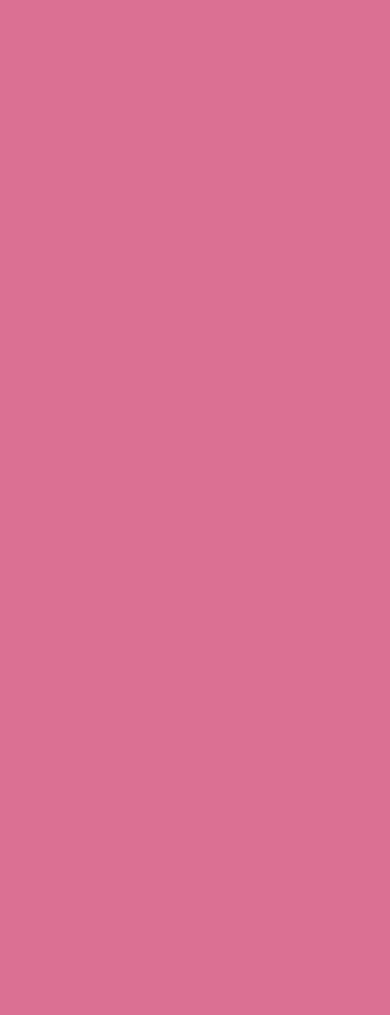
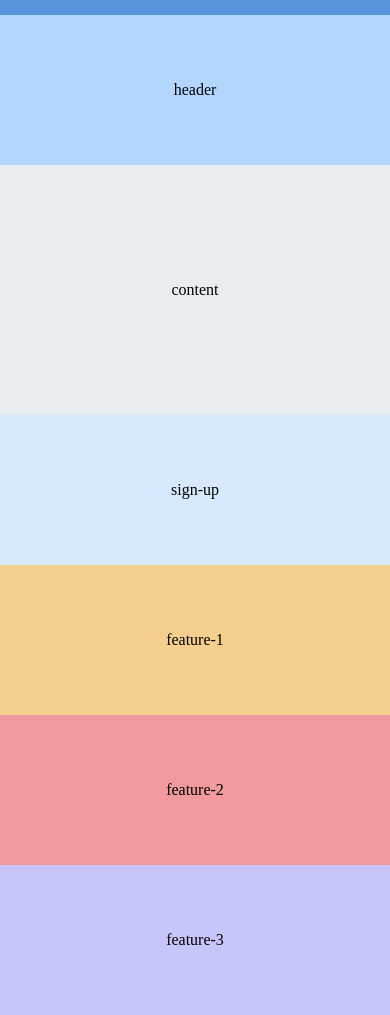
Before and after one commit to marlener87/media_queries, a plain HTML site: page index.html in a window 390 px wide. Before the commit the page ends 844 px from the top, so only its background shows below. Drawn offline with Linux system fonts and the light colour scheme.

```diff
--- a/index.html
+++ b/index.html
@@ -7,6 +7,26 @@
     <title>Media queries</title>
 </head>
 <body>
-
+    <div class='page'>
+        <div class='menu'></div>
+        <div class='header'>
+            <p>header</p>
+        </div>
+        <div class='content'>
+            <p>content</p>
+        </div>
+        <div class='sign-up'>
+            <p>sign-up</p>
+        </div>
+        <div class='feature-1'>
+            <p>feature-1</p>
+        </div>
+        <div class='feature-2'>
+            <p>feature-2</p>
+        </div>
+        <div class='feature-3'>
+            <p>feature-3</p>
+        </div>
+    </div>
 </body>
 </html>
--- a/style.css
+++ b/style.css
@@ -1,3 +1,66 @@
+body {
+    margin: 0;
+}
+
+.menu {
+    background-color: rgb(89, 149, 218);
+    height: 15px;
+}
+
+.header {
+    display: flex;
+    justify-content: center;
+    flex-direction: column;
+    text-align: center;
+    background-color: rgb(178, 214, 255);
+    height: 150px;
+}
+
+.content {
+    display: flex;
+    justify-content: center;
+    flex-direction: column;
+    text-align: center;
+    background-color: rgb(234, 237, 240);
+    height: 250px;
+}
+
+.sign-up {
+    display: flex;
+    justify-content: center;
+    flex-direction: column;
+    text-align: center;
+    background-color: rgb(214, 233, 254);
+    height: 150px;
+}
+
+.feature-1 {
+    display: flex;
+    justify-content: center;
+    flex-direction: column;
+    text-align: center;
+    background-color: rgb(245, 207, 142);
+    height: 150px;
+}
+
+.feature-2 {
+    display: flex;
+    justify-content: center;
+    flex-direction: column;
+    text-align: center;
+    background-color: rgb(240, 154, 157);
+    height: 150px;
+}
+
+.feature-3 {
+    display: flex;
+    justify-content: center;
+    flex-direction: column;
+    text-align: center;
+    background-color: rgb(200, 197, 250);
+    height: 150px;
+}
+
 @media screen and (max-width: 400px) {
     body {
         background-color: palevioletred;
```
